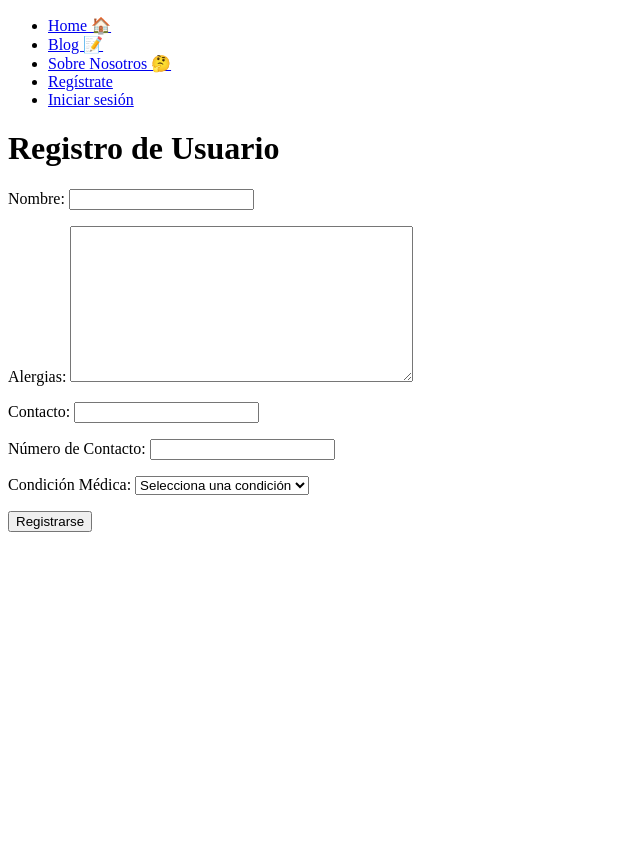
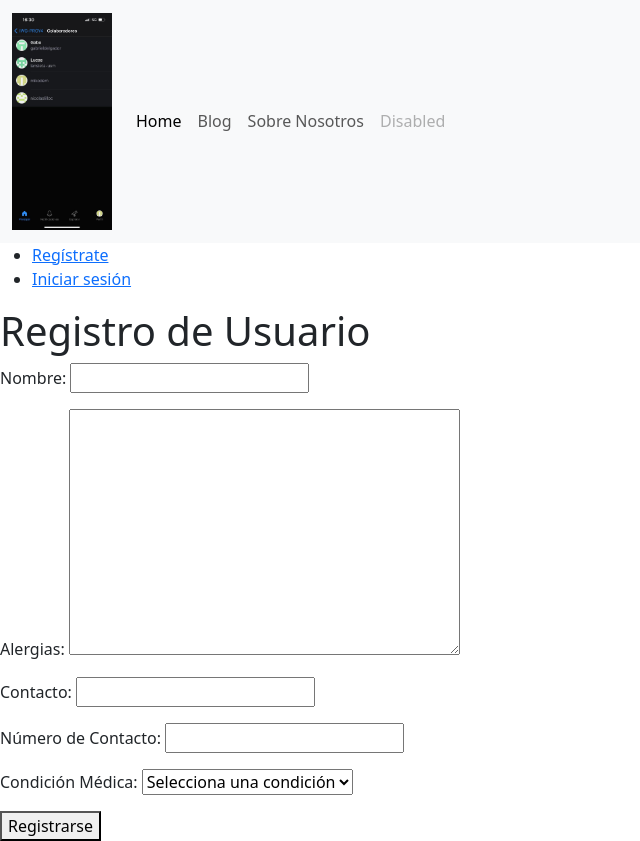
Before and after one commit to lansieta-usm/IWG-PROY4, a Django app: page /anadir/ in a window 1280 px wide. Shown: the whole page, without its empty margins (0-640 px from the left). Before the commit the page ends 532 px from the top, so only its background shows below. Run offline with Django 4.2, Linux system fonts and the light colour scheme; data comes from the database, SQL or seed files in the repository; both versions use the stored data as it was after the commit.

Commit message:
inicio front

```diff
--- a/proyecto_final/myapp/templates/layouts/base.html
+++ b/proyecto_final/myapp/templates/layouts/base.html
@@ -7,22 +7,39 @@
     <meta http-equiv="X-UA.Compatible" content="IE=edge">
     <meta name="viewport" content="width=device-width, initial-scale=1.0">
     <title> QR4health </title>
-    <link rel="stylesheet" href="{% static 'main.css' %}">
+    <link rel="stylesheet" href="https://cdn.jsdelivr.net/npm/bootstrap@5.3.2/dist/css/bootstrap.min.css">
 
 </head>
 <body>
 
+    <nav class="navbar navbar-expand-lg bg-body-tertiary">
+        <div class="container-fluid">
+          <a class="navbar-brand" href="{% url 'home' %}"><img src=" {% static 'github 4.jpg' %}" alt="" width="100"></a>
+          <button class="navbar-toggler" type="button" data-bs-toggle="collapse" data-bs-target="#navbarNav" aria-controls="navbarNav" aria-expanded="false" aria-label="Toggle navigation">
+            <span class="navbar-toggler-icon"></span>
+          </button>
+          <div class="collapse navbar-collapse" id="navbarNav">
+            <ul class="navbar-nav">
+              <li class="nav-item">
+                <a class="nav-link active" aria-current="page" href="{% url 'home' %}">Home</a>
+              </li>
+              <li class="nav-item">
+                <a class="nav-link" href="{% url 'blog' %}">Blog</a>
+              </li>
+              <li class="nav-item">
+                <a class="nav-link" href="{% url 'about' %}">Sobre Nosotros</a>
+              </li>
+              <li class="nav-item">
+                <a class="nav-link disabled" aria-disabled="true">Disabled</a>
+              </li>
+            </ul>
+          </div>
+        </div>
+      </nav>
+
+
     <nav>
         <ul>
-            <li>
-                <a href="{% url 'home' %}" > Home 🏠</a>
-            </li>
-            <li>
-                <a href="{% url 'blog' %}" >  Blog 📝</a>
-            </li>
-            <li>
-                <a href="{% url 'about' %}" > Sobre Nosotros 🤔</a>
-            </li>
             {% if user.is_authenticated %}
 
             <li>
```
Also changed, not shown: proyecto_final/db.sqlite3, proyecto_final/myapp/static/github 4.jpg (added).
